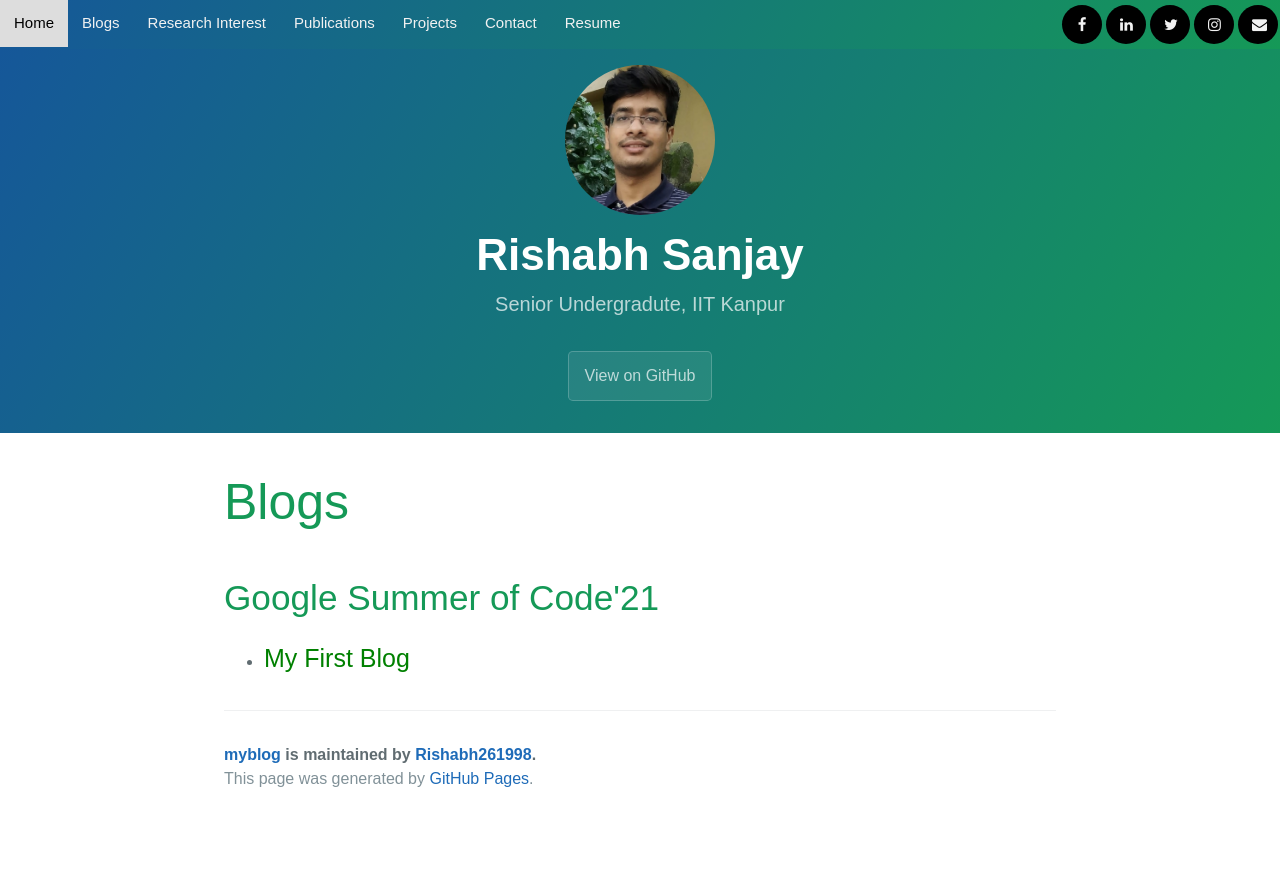
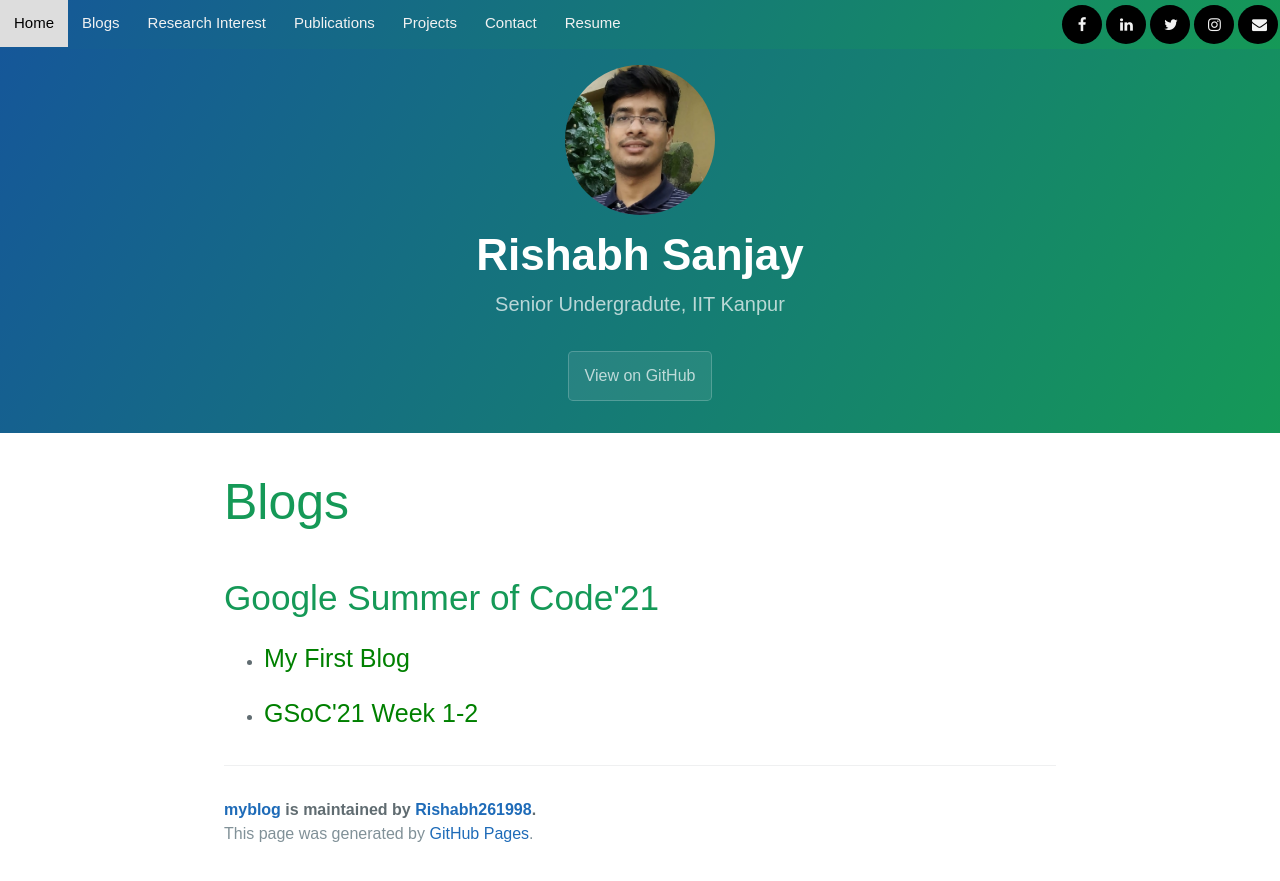
Before and after one commit to Rishabh261998/myblog, a Jekyll site: the page built from blogs.markdown, in a window 1280 px wide. Shown: the top 881 px of the page. Built offline with Jekyll 4.4.1, drawn with Linux system fonts in a browser that asks for light colours.

Commit message:
Week 1-2 Blog added

```diff
--- a/blogs.markdown
+++ b/blogs.markdown
@@ -28,3 +28,9 @@ a.one:hover {
         <a class='one' style="font-size: 25px" href="{{site.baseurl}}/_posts/first-blog/">My First Blog</a>
     </li>
 </ul>
+
+<ul>
+    <li>
+        <a class='one' style="font-size: 25px" href="https://rishabh-lfs.medium.com/implementing-dot-plots-in-matplotlib-36aa8a2e526d">GSoC'21 Week 1-2</a>
+    </li>
+</ul>
```
